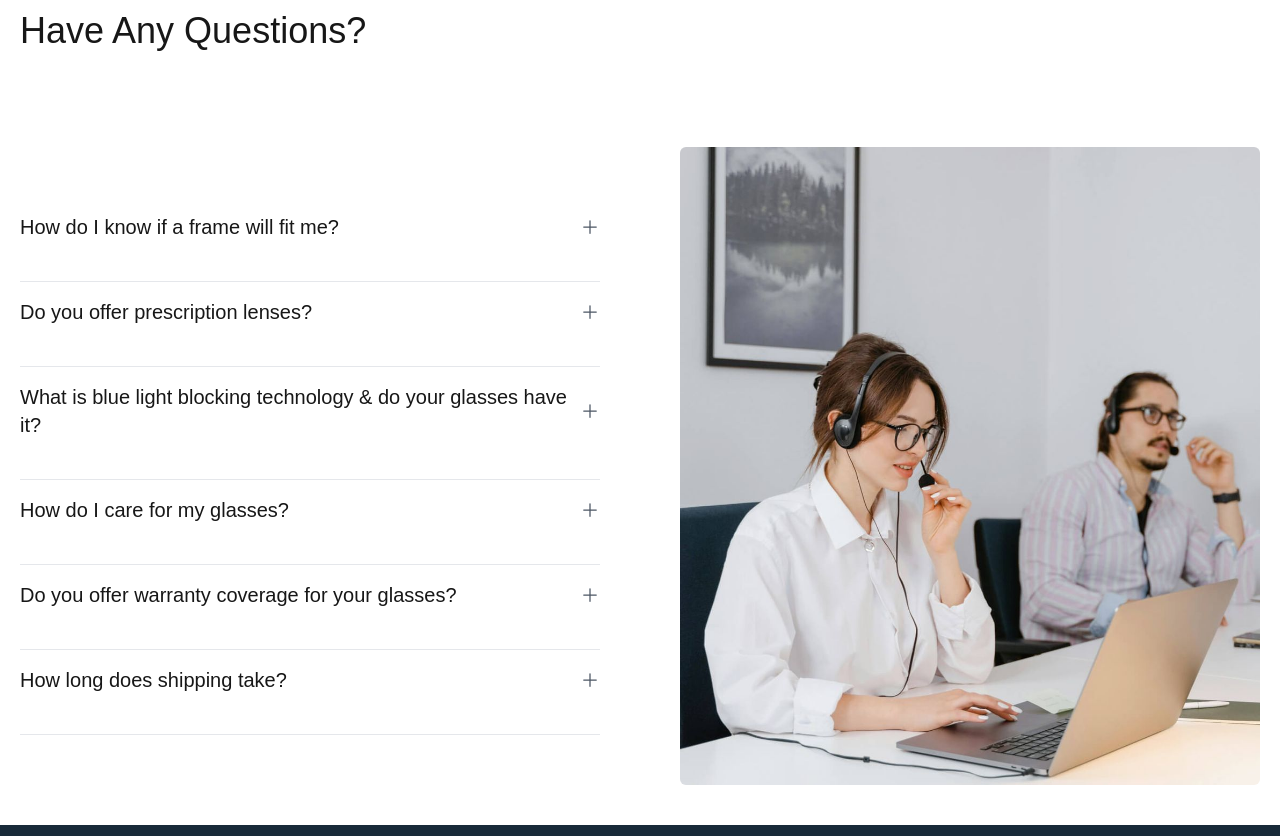
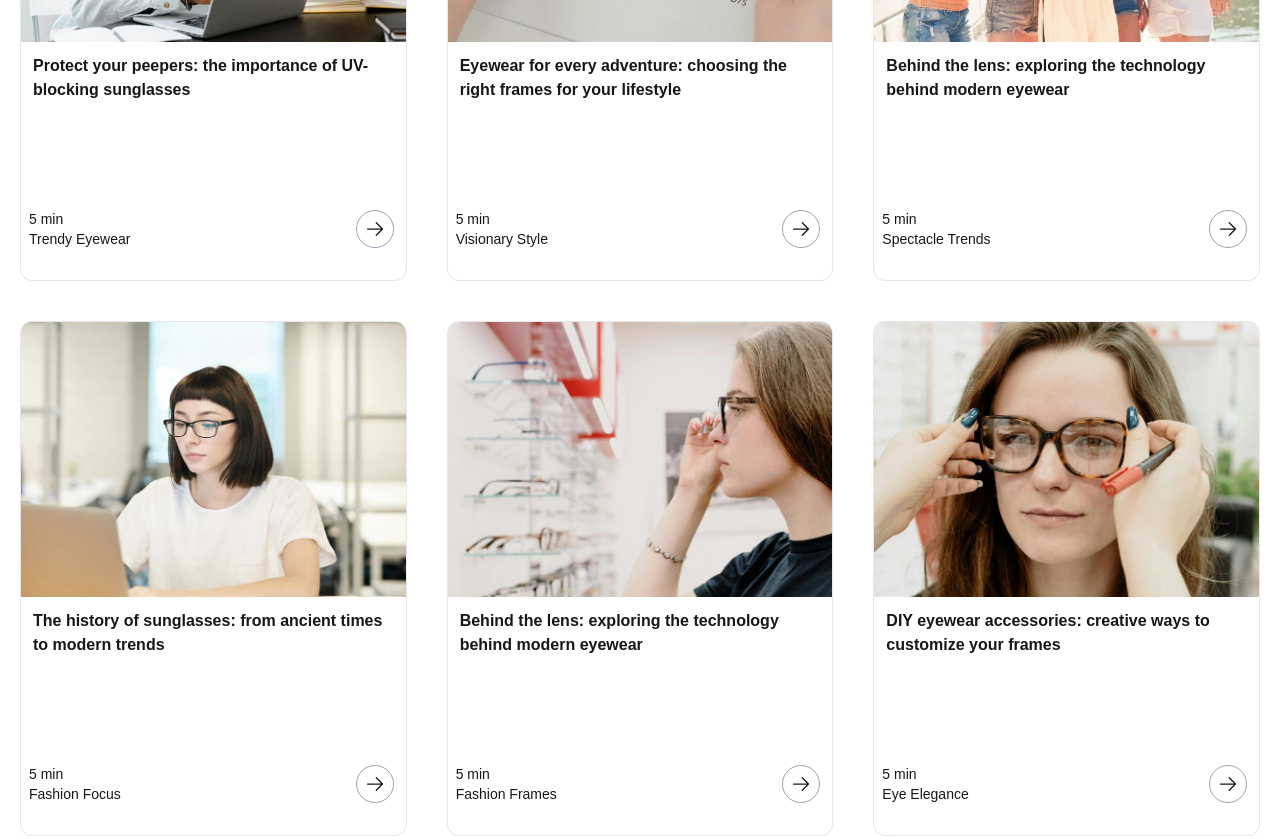
Before and after one commit to Yagya-Adh/opticals, a Next.js app: page /blogs in a window 1280 px wide. Shown: the part 520-1356 px from the top of the page. Built offline with nearby package versions, Linux system fonts and the light colour scheme.

Commit message:
all changes

```diff
--- a/app/blogs/page.tsx
+++ b/app/blogs/page.tsx
@@ -9,6 +9,57 @@ import ContactDashImage from "../components/image/ContactDashImage";
 import BlogsMain from "../components/blogs/BlogsMain";
 import Button from "../components/button/Button";
 
+import protect from "../assets/images/latestNews/protect.jpg";
+import eyewear from "../assets/images/latestNews/eyewear.jpg";
+import behind from "../assets/images/latestNews/behind.jpg";
+import history from "../assets/images/latestNews/history.jpg";
+import benifits from "../assets/images/latestNews/benifits.jpg";
+import diywear from "../assets/images/latestNews/Diyeyewear.jpg";
+
+const newslist = [
+  {
+    id: 1,
+    title: "Trendy Eyewear",
+    description:
+      "Protect your peepers: the importance of UV-blocking sunglasses",
+    image: protect,
+  },
+  {
+    id: 2,
+    title: "Visionary Style",
+    description:
+      "Eyewear for every adventure: choosing the right frames for your lifestyle",
+    image: eyewear,
+  },
+  {
+    id: 3,
+    title: "Spectacle Trends",
+    description:
+      "Behind the lens: exploring the technology behind modern eyewear",
+    image: behind,
+  },
+  {
+    id: 4,
+    title: "Fashion Focus",
+    description:
+      "The history of sunglasses: from ancient times to modern trends",
+    image: history,
+  },
+  {
+    id: 5,
+    title: "Fashion Frames",
+    description:
+      "Behind the lens: exploring the technology behind modern eyewear",
+    image: benifits,
+  },
+  {
+    id: 6,
+    title: "Eye Elegance",
+    description:
+      "DIY eyewear accessories: creative ways to customize your frames",
+    image: diywear,
+  },
+];
 const Blog = () => {
   return (
     <>
@@ -16,12 +67,11 @@ const Blog = () => {
       <div className="grid grid-cols-1 items-center max-w-screen-2xl mx-auto px-5 gap-y-20 py-10">
         <SectionTag name="BLOGS" head="News & Articles" view="no" />
         <div className="grid grid-cols-1 sm:grid-cols-2 md:lg:grid-cols-3 gap-10">
-          <BlogsMain />
+          <BlogsMain newslist={newslist} />
         </div>
         <div className="flex justify-end">
           <Button text="NEXT" variant="next" />
         </div>
-
         <SectionTag name="FAQ'S" head="Have Any Questions?" view="no" />
         <div className="grid grid-cols-1 md:grid-cols-2 gap-x-20 gap-y-0">
           <HaveAnyQuestion />
--- a/app/components/blogs/BlogsMain.tsx
+++ b/app/components/blogs/BlogsMain.tsx
@@ -1,3 +1,4 @@
+"use client";
 import { StaticImageData } from "next/dist/shared/lib/get-img-props";
 import Image from "next/image";
 import ArrowButton from "../button/ArrowButton";
@@ -8,11 +9,9 @@ interface InewsProps {
   description: string;
   image: StaticImageData;
 }
-
 interface IBlogsMain {
-  newslist?: InewsProps[];
+  newslist: InewsProps[];
 }
-
 const BlogsMain = ({ newslist }: IBlogsMain) => {
   return (
     <>
```
